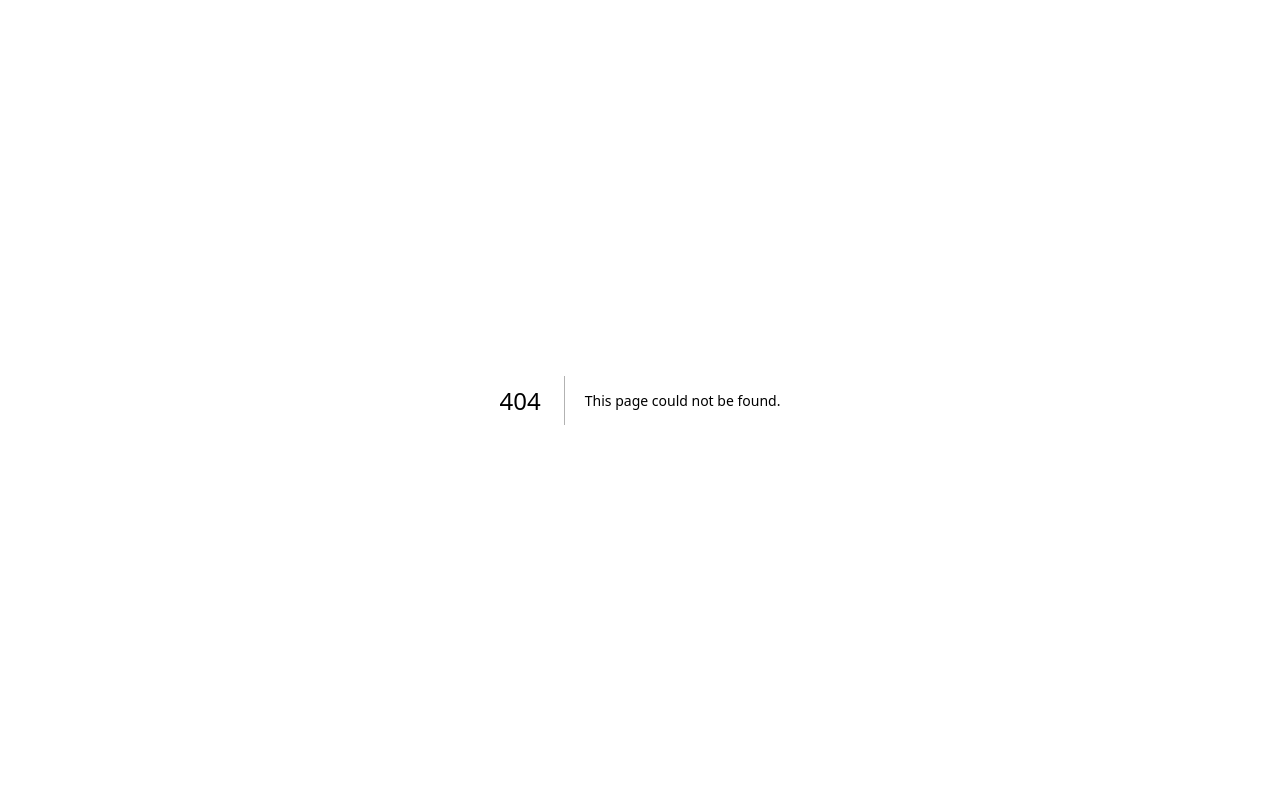
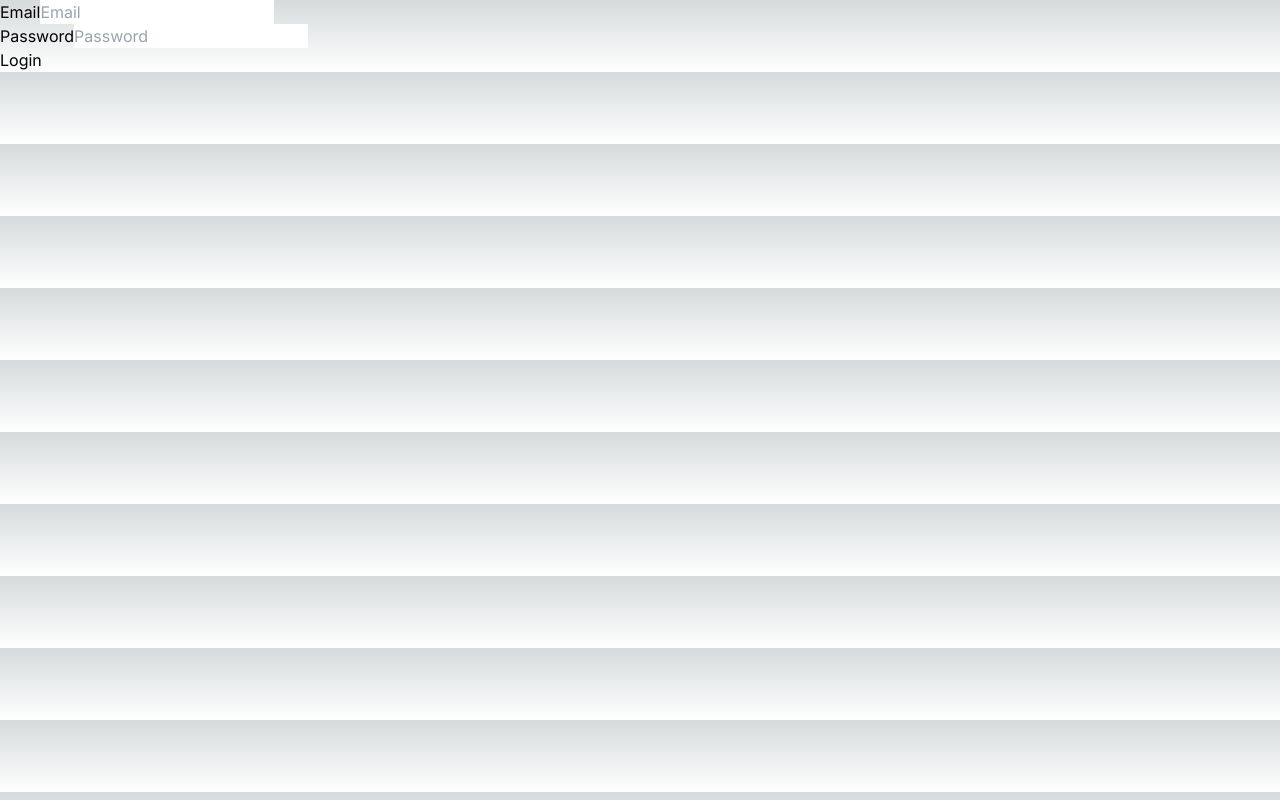
Before and after one commit to FelixRiddle/general-frontend, a Next.js app: page /login in a window 1280 px wide. Before the commit this address had no page. Built offline with nearby package versions, Linux system fonts and the light colour scheme.

Commit message:
Login with good roots authentication, but it can't store the cookie

```diff
--- /dev/null
+++ b/src/app/lib/actions.ts
@@ -0,0 +1,32 @@
+'use server';
+
+import { login } from "@/auth/login";
+import LoginInputType from "@/types/auth/LoginInputType";
+
+/**
+ * Function to authenticate
+ *
+ * A little redudant
+ *
+ * @param _currentState
+ * @param formData
+ */
+export async function authenticate(userData: LoginInputType) {
+    try {
+        console.log(`Data: `, userData);
+        const result = await login(userData);
+    } catch(error: any) {
+        console.error(error);
+
+        if (error) {
+            switch (error.type) {
+            case 'CredentialsSignin':
+                return 'Invalid credentials.'
+            default:
+                return 'Something went wrong.'
+            }
+        }
+
+        throw error
+    }
+}
--- /dev/null
+++ b/src/app/login/login_test.tsx
@@ -0,0 +1,44 @@
+import { FormEvent } from "react";
+import { useRouter } from "next/router";
+
+/**
+ * Login page
+ *
+ * Supposedly this was for the pages router
+ *
+ * @returns
+ */
+export default function LoginPage() {
+    const router = useRouter();
+
+    async function handleSubmit(event: FormEvent<HTMLFormElement>) {
+        event.preventDefault();
+        console.log(`Logging in!`);
+
+        const formData = new FormData(event.currentTarget);
+        const email = formData.get("email");
+        const password = formData.get("password");
+
+        const response = await fetch("/api/auth/login", {
+            method: "POST",
+            headers: { 'Content-Type': 'application/json' },
+            body: JSON.stringify({ email, password })
+        });
+
+        if(response.ok) {
+            console.log(`Login successful`);
+            router.push("/profile");
+        } else {
+            // Handle errors
+            console.log(`Response not ok!`);
+        }
+    }
+
+    return (
+        <form onSubmit={handleSubmit}>
+            <input type="email" name="email" placeholder="Email" required />
+            <input type="password" name="password" placeholder="Password" required />
+            <button type="submit">Login</button>
+        </form>
+    );
+}
--- /dev/null
+++ b/src/app/login/page.tsx
@@ -0,0 +1,78 @@
+'use client';
+
+import { authenticate } from "@/app/lib/actions";
+import { useFormState, useFormStatus } from 'react-dom';
+
+/**
+ * Page
+ *
+ * @returns
+ */
+export default function Page() {
+    // const [errorMessage, dispatch] = useFormState(authenticate, undefined);
+
+    return (
+        <form id="loginForm">
+            <div>
+                <label htmlFor="email">Email</label>
+                <input type="email" id="email" name="email" placeholder="Email" required />
+            </div>
+            <div>
+                <label htmlFor="password">Password</label>
+                <input type="password" id="password" name="password" placeholder="Password" required />
+            </div>
+
+            {/* Show error message */}
+            {/* <div>{errorMessage && <p>{errorMessage}</p>}</div> */}
+
+            {/* Button */}
+            <LoginButton />
+        </form>
+    );
+}
+
+/**
+ * Login button
+ */
+function LoginButton() {
+    const { pending } = useFormStatus();
+
+    const onClick = async (event: any) => {
+        event.preventDefault();
+
+        // const loginFormElement: HTMLElement | null = document.getElementById("loginForm");
+
+        // // Unnecessary, how can I cast it
+        // if(!(loginFormElement instanceof HTMLFormElement) || !loginFormElement) {
+        //     console.error("Form element not found");
+        //     return;
+        // }
+
+        // const loginForm = loginFormElement;
+
+        const emailEl: any = document.getElementById("email");
+        if(!emailEl) return console.error("No email element");
+
+        const passwordEl: any = document.getElementById("password");
+        if(!passwordEl) return console.error("No password element");
+
+        const userData = {
+            email: emailEl.value,
+            password: passwordEl.value,
+        }
+
+        await authenticate(userData)
+            .then((res) => {
+                console.log(`Success`);
+            })
+            .catch((err) => {
+                console.error(err);
+            });
+    }
+
+    return (
+        <button aria-disabled={pending} type="submit" onClick={onClick}>
+            Login
+        </button>
+    )
+}
--- /dev/null
+++ b/src/auth/login.ts
@@ -0,0 +1,31 @@
+import SERVER_URL_MAPPINGS from "@/mappings/env/SERVER_URL_MAPPINGS";
+import LoginInputType from "@/types/auth/LoginInputType";
+
+/**
+ * Login user
+ */
+export async function login(userData: LoginInputType) {
+    try {
+
+        if(!userData) {
+            throw Error("Form data not given");
+        }
+
+        // Server url
+        const endpoint = "/auth/login";
+        const url = `${SERVER_URL_MAPPINGS.AUTHENTICATION}${endpoint}`;
+        console.log(`Url: `, url);
+
+        // Get data
+        const body = JSON.stringify(userData);
+
+        // Send request
+        const result = await fetch(url, {
+            method: "POST",
+            body,
+            headers: { "Content-Type": "application/json" }
+        });
+    } catch(err) {
+        console.error(err);
+    }
+}
--- /dev/null
+++ b/src/mappings/env/SERVER_URL_MAPPINGS.ts
@@ -0,0 +1,17 @@
+const GOOD_ROOTS = process.env.GOOD_ROOTS_URL ? process.env.GOOD_ROOTS_URL : "http://localhost:3000";
+const AUTHENTICATION = process.env.AUTHENTICATION_URL ? process.env.AUTHENTICATION_URL : "http://localhost:38001";
+const BACKDOOR_SERVER_ACCESS_URL = process.env.BACKDOOR_SERVER_ACCESS_URL;
+const REAL_ESTATE_URL = process.env.REAL_ESTATE_URL;
+
+const SERVER_URL_MAPPINGS = {
+    // Frontends
+    GOOD_ROOTS,
+    GENERAL_FRONTEND: "http://localhost:3003",
+
+    // Backends
+    AUTHENTICATION,
+    BACKDOOR_SERVER_ACCESS: BACKDOOR_SERVER_ACCESS_URL ? BACKDOOR_SERVER_ACCESS_URL : "http://localhost:38002",
+    REAL_ESTATE: REAL_ESTATE_URL ? REAL_ESTATE_URL : "http://localhost:38003"
+};
+
+export default SERVER_URL_MAPPINGS;
--- /dev/null
+++ b/src/types/auth/LoginInputType.ts
@@ -0,0 +1,4 @@
+export default interface LoginInputType {
+    email: string,
+    password: string
+};
```
Also changed, not shown: src/app/api/auth/login.ts (added).
